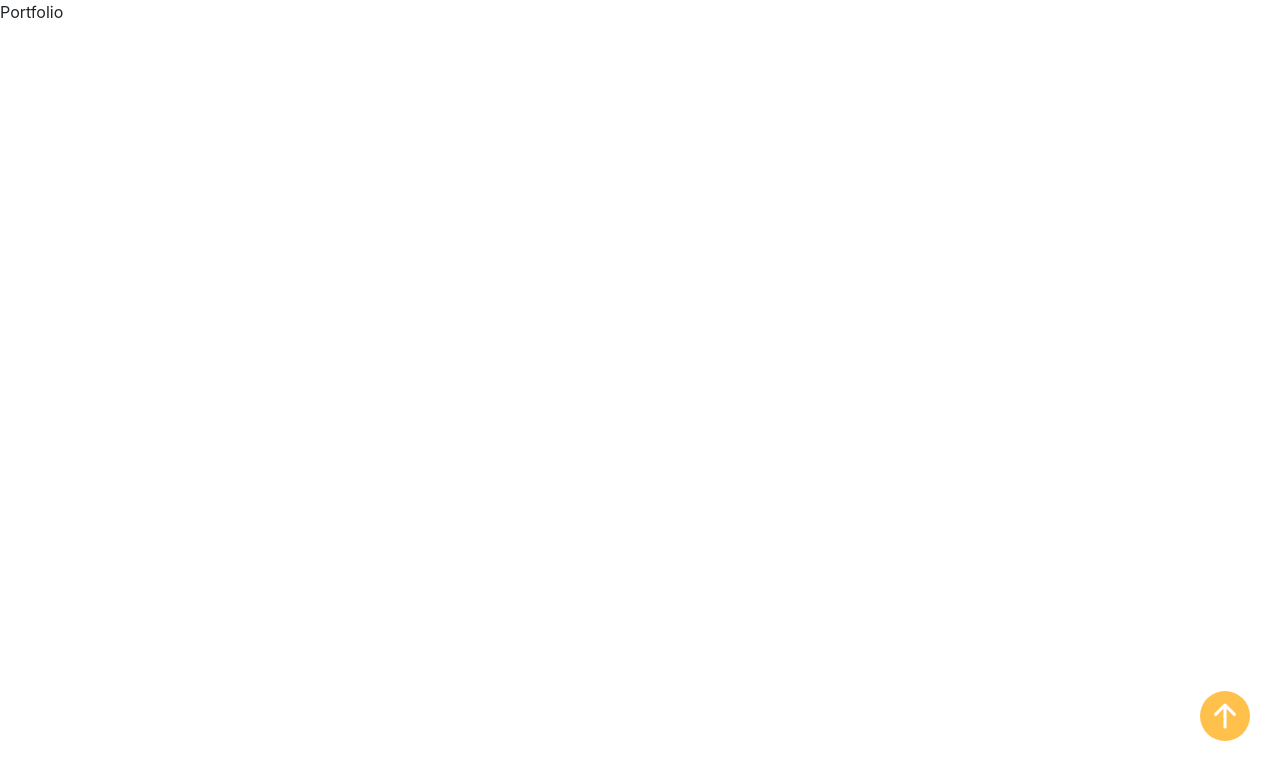
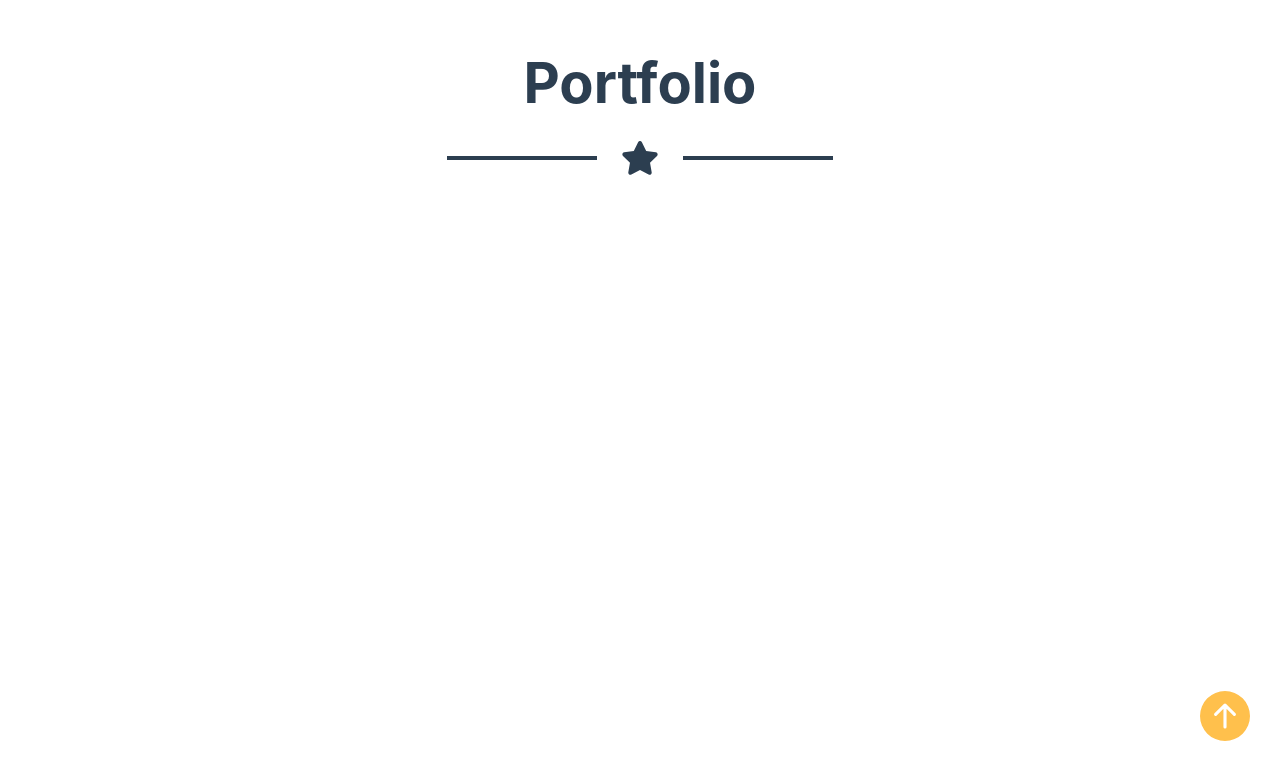
Before and after one commit to abdelrhman-asker/TaskRoute, a React (Create React App) app: page /Portfolio in a window 1280 px wide. Shown: the top 780 px of the page. Built offline with nearby package versions, Linux system fonts and the light colour scheme; the HTML template or start-up script is replaced by a standard one.

Commit message:
addstartofport

```diff
--- a/src/App.css
+++ b/src/App.css
@@ -10,17 +10,19 @@ body {
 /* turn to first page button */
 .TiTopButton {
     position: fixed;
-    opacity: 0.7;
     font-size: 50px;
     bottom: 50px !important;
     right: 30px !important;
-    color: orange !important;
+    z-index: 5;
 }
 .TiTopButton a {
-    color: orange;
+    color: orange !important;
+    opacity: 0.7;
+
 }
-.TiTopButton:hover {
+.TiTopButton a:hover {
     opacity: 1;
+
 }
 .MainHomeDiv {
     height: calc(100vh - 0vh);
@@ -63,12 +65,43 @@ body {
     line-height: 3.5rem;
     color: White;
 }
-#Portfolio {
-    height: 300vh;
-}
+
 .MainNAvIntoMainHome {
     width: 100vw;
     /* position: fixed !important; */
     top: 0;
     left: 0;
 }
+ /* Porfilio section styling */
+.MainDivPortfolio {
+    width: 100vw;
+    height: 300vh;
+    padding: 50px;
+    text-align: center;
+}
+
+.MainPortText {
+    font-size: clamp(2rem , 3.5rem , 4rem)  !important;
+    color: #2c3e50 !important;
+    font-weight: bold;
+}
+.LineBeforeAAfterSstaerPort {
+    width: 100px;
+    height: 3px;
+    border: 2px solid #2c3e50;
+    background-color: #2c3e50;
+    transition: 1s;
+
+}
+.StarSVgPort {
+    color: #2c3e50;
+    width: 38px;
+    position: relative;
+}
+/* All Media queries */
+@media screen and (min-width: 1px ) and (max-width: 512px ) {
+    .MainHomeHDivLast {
+        font-size: smaller;
+        transition: 2s;
+    }
+  }
--- a/src/components/Home.js
+++ b/src/components/Home.js
@@ -1,4 +1,4 @@
-import React from 'react'
+import React, { useCallback } from 'react'
 import MainNav from './MainNav/MainNav'
 import Portfolio from './Portfolio'
 import { useInView } from "react-intersection-observer";
@@ -6,14 +6,26 @@ import HomeMain from './HomeMain';
 
 const Home = () => {
     const [section1Ref, section1InView] = useInView({ threshold: 0.9 });
+    const [section1RefPlus, section1InViewPlus] = useInView({ threshold: 0.2 });
   const [section2Ref, section2InView] = useInView({ threshold: 0 });
-  const padding = {
-    padding: section1InView
-      ? "3vh"
-      : section2InView
-      ? "2vh"
-      : "1vh"
-  }
+  const [section2RefPlus, section2InViewPlus] = useInView({ threshold: 0 });
+
+  const setRefsfirst = useCallback(
+    (node) => {
+      // Callback refs, like the one from `useInView`, is a function that takes the node as an argument
+      section1Ref(node)
+      section1RefPlus(node)
+    },
+    [section1Ref, section1RefPlus],
+  )
+  const setRefssecond = useCallback(
+    (node) => {
+      // Callback refs, like the one from `useInView`, is a function that takes the node as an argument
+      section2Ref(node)
+      section2RefPlus(node)
+    },
+    [section2Ref, section2RefPlus],
+  )
   return (
     <div id='Home' className="App">
          {/* <nav
@@ -28,14 +40,14 @@ const Home = () => {
       /> */}
 
 
-        <MainNav className="MainNAvIntoMainHome" section1InView={section1InView} section2InView={section2InView}   />
+        <MainNav className="MainNAvIntoMainHome" section1InViewPlus={section1InViewPlus} section1InView={section1InView} section2InView={section2InView}   />
 
 
           <div className="Container">
-      <section  className="Section" ref={section1Ref} >
+      <section  className="Section" ref={setRefsfirst} >
       <HomeMain section1InView={section1InView} section2InView={section2InView} />
       </section>
-<section className="Section" ref={section2Ref}>
+<section className="Section" ref={setRefssecond}>
         <Portfolio ref={section2Ref} /></section>
         <section className="Section">
         section3</section></div>
--- a/src/components/MainNav/MainNav.css
+++ b/src/components/MainNav/MainNav.css
@@ -44,7 +44,8 @@ body {
 .HashLink {
     font-weight: 700;
     font-size: 1rem !important;
-    padding: 0 !important;
+    padding: 10px !important;
+    border-radius: 15px;
 }
 .MainNavbarsec .ms-auto {
     margin-right: 50px;
@@ -87,7 +88,7 @@ body {
 
     }
   }
-  @media screen and (min-width: 1px ) and (max-width: 768px ) {
+  @media screen and (min-width: 1px ) and (max-width: 767px ) {
     .navbar-expand-lg .navbar-collapse {
         margin-top: 20px;
         margin-left: 0px !important;
@@ -97,6 +98,5 @@ body {
     }
     .MainNavbarsec .ms-auto {
       margin-bottom: 20px;
-
     }
   }
--- a/src/components/MainNav/MainNav.js
+++ b/src/components/MainNav/MainNav.js
@@ -10,7 +10,7 @@ import { useInView } from "react-intersection-observer";
 import { AiOutlineMenu } from 'react-icons/ai';
 
 
-function MainNav({section1InView, section2InView }) {
+function MainNav({section1InView, section2InView ,section1InViewPlus, section2InViewPlus }) {
 
 
 
@@ -38,9 +38,21 @@ function MainNav({section1InView, section2InView }) {
         <Navbar.Collapse id="basic-navbar-nav">
           <Nav className="ms-auto ml-0">
 
-            <HashLink
-
-            className='HashLink'  to="/#Portfolio">
+            <HashLink className='HashLink'  to="/#Portfolio"
+             style={{
+              color: section1InViewPlus
+              ? ""
+              : section2InViewPlus
+              ? ""
+              : "white",
+                backgroundColor: section1InViewPlus
+                ? "transparent"
+                : section2InViewPlus
+                ? "#1abc9c"
+                : "#1abc9c",
+             }
+             }
+           >
                 PORTfOLIO</HashLink>
 
             <HashLink className='HashLink' to="/#">ABOUT</HashLink>
--- a/src/components/Portfolio.js
+++ b/src/components/Portfolio.js
@@ -1,8 +1,37 @@
 import React from 'react'
 
-const Portfolio = () => {
+const Portfolio = ({section1InView, section2InView }) => {
   return (
-    <div id='Portfolio'>Portfolio</div>
+    <div className='MainDivPortfolio' id='Portfolio'>
+      <div>
+      <h2 className='MainPortText'>
+      Portfolio
+      </h2>
+      </div>
+      <div className='MainStarAndLinesDiv mt-4'>
+            <div className='LineBeforeAAfterSstaerPort me-4'
+            style={{
+              width: section1InView
+              ? "100px"
+              : section2InView
+              ? "150px"
+              : "150px"
+             }}
+            ></div>
+            <div >
+            <svg className="svg-inline--fa fa-star  fa-w-18 StarSVgPort" aria-hidden="true" focusable="false" data-prefix="fas" data-icon="star" role="img" xmlns="http://www.w3.org/2000/svg" viewBox="0 0 576 512" data-fa-i2svg=""><path fill="currentColor" d="M259.3 17.8L194 150.2 47.9 171.5c-26.2 3.8-36.7 36.1-17.7 54.6l105.7 103-25 145.5c-4.5 26.3 23.2 46 46.4 33.7L288 439.6l130.7 68.7c23.2 12.2 50.9-7.4 46.4-33.7l-25-145.5 105.7-103c19-18.5 8.5-50.8-17.7-54.6L382 150.2 316.7 17.8c-11.7-23.6-45.6-23.9-57.4 0z"></path></svg>
+            </div>
+            <div className='LineBeforeAAfterSstaerPort ms-4'
+             style={{
+              width: section1InView
+              ? "100px"
+              : section2InView
+              ? "150px"
+              : "150px"
+             }}
+            ></div>
+        </div>
+    </div>
   )
 }
 
```
